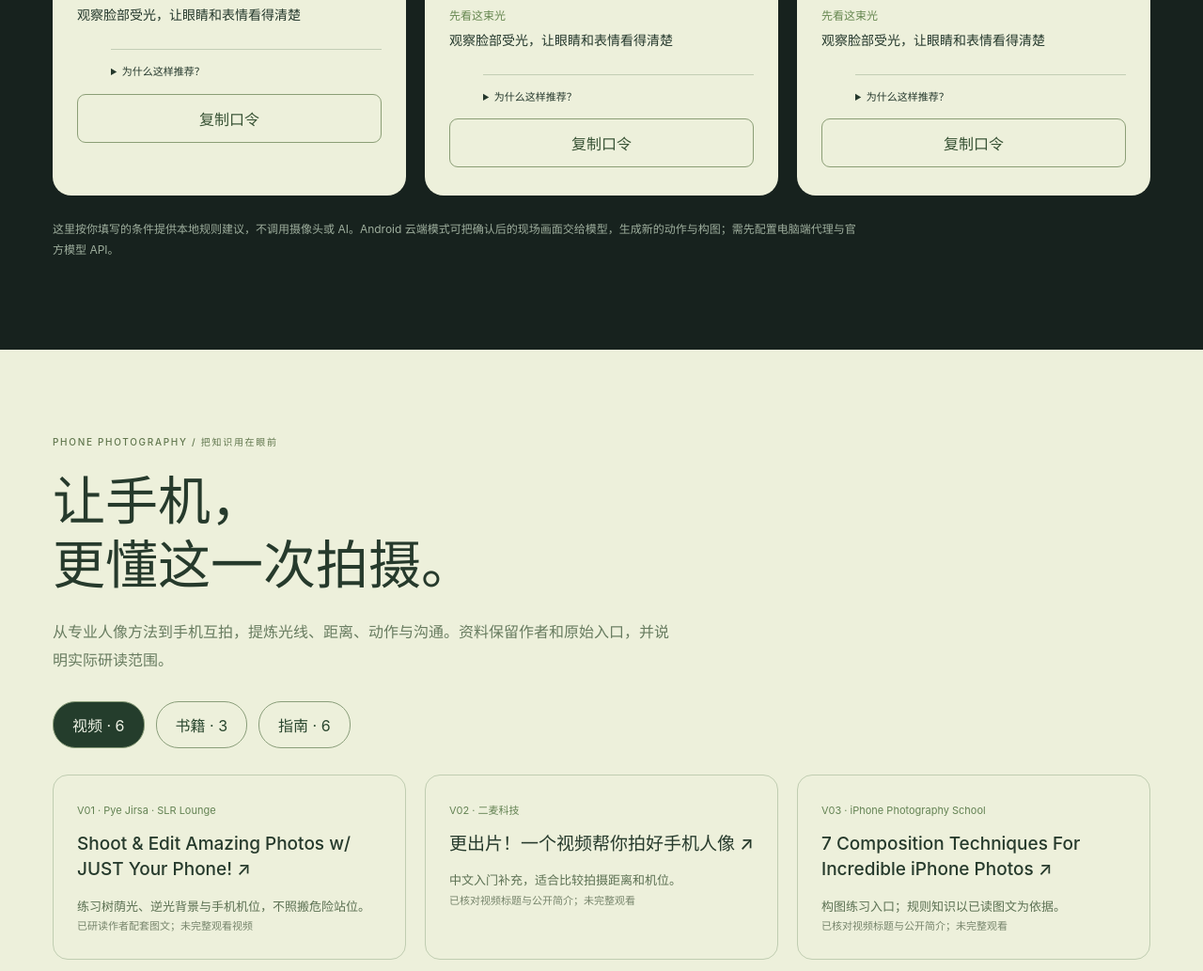
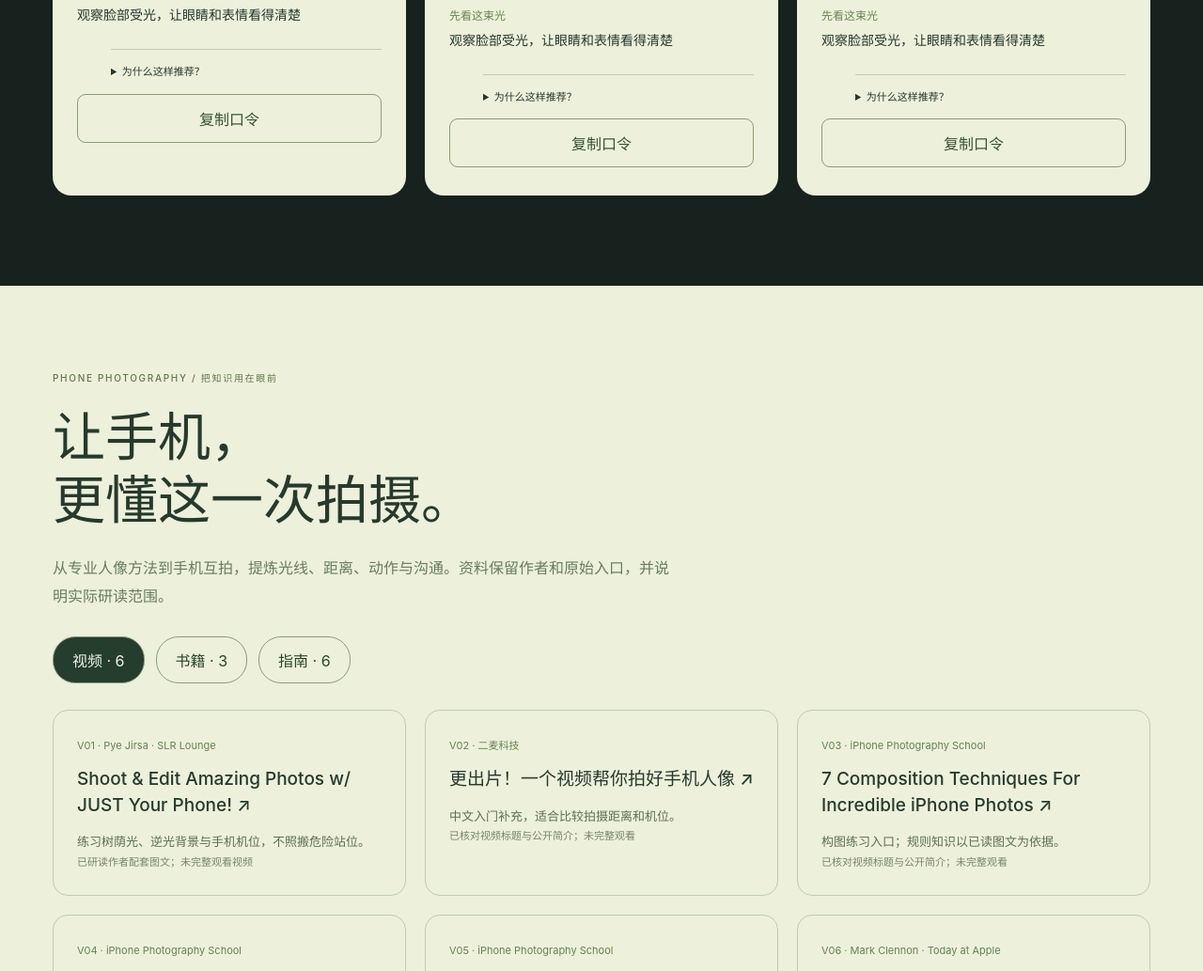
Before and after one commit to potatobander/parktrace, a website with bundled scripts: page paida/index.html in a window 1280 px wide. Shown: the part 3770-4803 px from the top of the page at 94% size. Built offline with nearby package versions, Linux system fonts and the light colour scheme.

Commit message:
Remove explanatory footnote below photography inspiration tool

```diff
--- a/paida/index.html
+++ b/paida/index.html
@@ -136,7 +136,7 @@
 <label>取景范围<select id="lab-framing"><option value="auto">交给拍档建议</option><option value="full">全身</option><option value="half">半身</option><option value="environment">人与环境</option></select></label>
 <fieldset class="lab-options"><legend>确认现场可以使用</legend><label><input type="checkbox" data-prop="seat">稳固座椅</label><label><input type="checkbox" data-prop="table">桌面</label><label><input type="checkbox" data-prop="wall">可用墙面</label><label><input type="checkbox" data-prop="book">自己的书</label><label><input type="checkbox" data-prop="bag">自己的包</label><label><input type="checkbox" data-prop="cup">不烫手的杯子</label><label><input type="checkbox" data-prop="window">窗边柔光</label><label><input type="checkbox" data-prop="clear_path">可慢走的路线</label><label><input type="checkbox" id="lab-motion">愿意尝试轻动态</label></fieldset></form>
 <div class="lab-actions"><button class="button button-mint" id="lab-next">换一组拍法 ↻</button><p role="status" id="lab-status"></p></div><div class="lab-results" id="lab-results"></div><textarea id="lab-copy-fallback" aria-label="可复制的拍照口令" hidden></textarea>
-<p class="lab-footnote">这里按你填写的条件提供本地规则建议，不调用摄像头或 AI。Android 云端模式可把确认后的现场画面交给模型，生成新的动作与构图；需先配置电脑端代理与官方模型 API。</p></section>
+</section>
 <section class="learning-section" id="learning" aria-labelledby="learning-title"><div class="wrap"><span class="eyebrow dark">PHONE PHOTOGRAPHY / 把知识用在眼前</span><h2 id="learning-title">让手机，<br>更懂这一次拍摄。</h2><p class="lab-intro">从专业人像方法到手机互拍，提炼光线、距离、动作与沟通。资料保留作者和原始入口，并说明实际研读范围。</p><div class="source-tabs" role="group" aria-label="学习资料类型"><button data-source-type="video" aria-pressed="true">视频 · 6</button><button data-source-type="book" aria-pressed="false">书籍 · 3</button><button data-source-type="guide" aria-pressed="false">指南 · 6</button></div><div class="learning-sources" id="learning-sources"></div><h3 style="margin-top:45px;font-weight:500">20 条手机拍摄提醒</h3><div class="knowledge-rules" id="knowledge-rules"></div><p class="lab-intro" style="font-size:12px;margin-top:25px">已读公开图文被转译为原创规则与模型提示；未阅读全文的书籍、未完整观看的视频仅作为延伸学习入口。这是产品知识接入，不代表训练或微调了大模型。</p></div></section>
     <section class="pose-section wrap" id="poses" aria-labelledby="pose-section-title">
       <div class="pose-section-copy"><span class="eyebrow">02 / LESS GUESSING, MORE FEELING</span><h2 id="pose-section-title">动作不用猜，<br>一眼就明白。</h2><p>自然站定、侧身回望，或只是坐着看风景。<br>动画动作只是灵感起点；现场推荐可以不断变化。</p><button class="text-link" id="open-gallery">看看动作示例 <span aria-hidden="true">↗</span></button><span class="pose-caption">全动画参考 · 轻松找到感觉</span></div>
```
